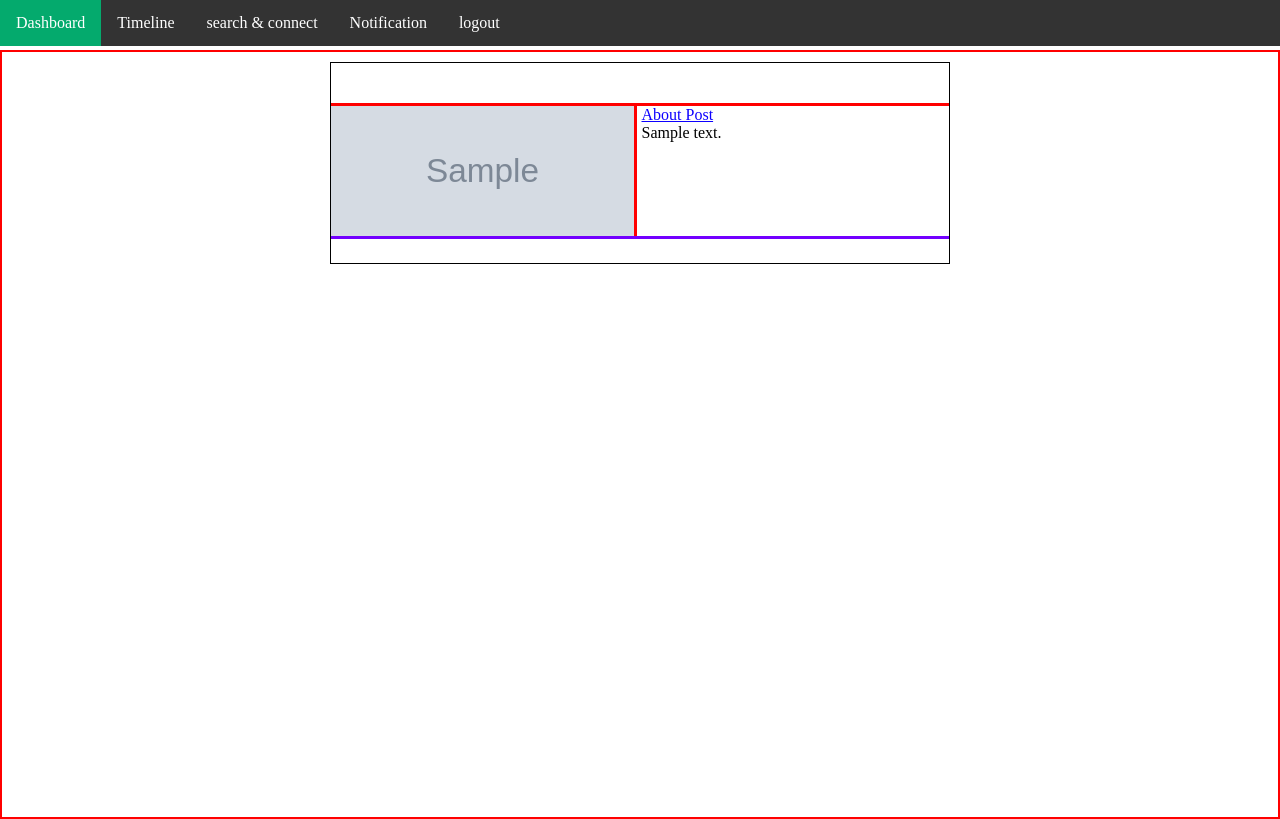
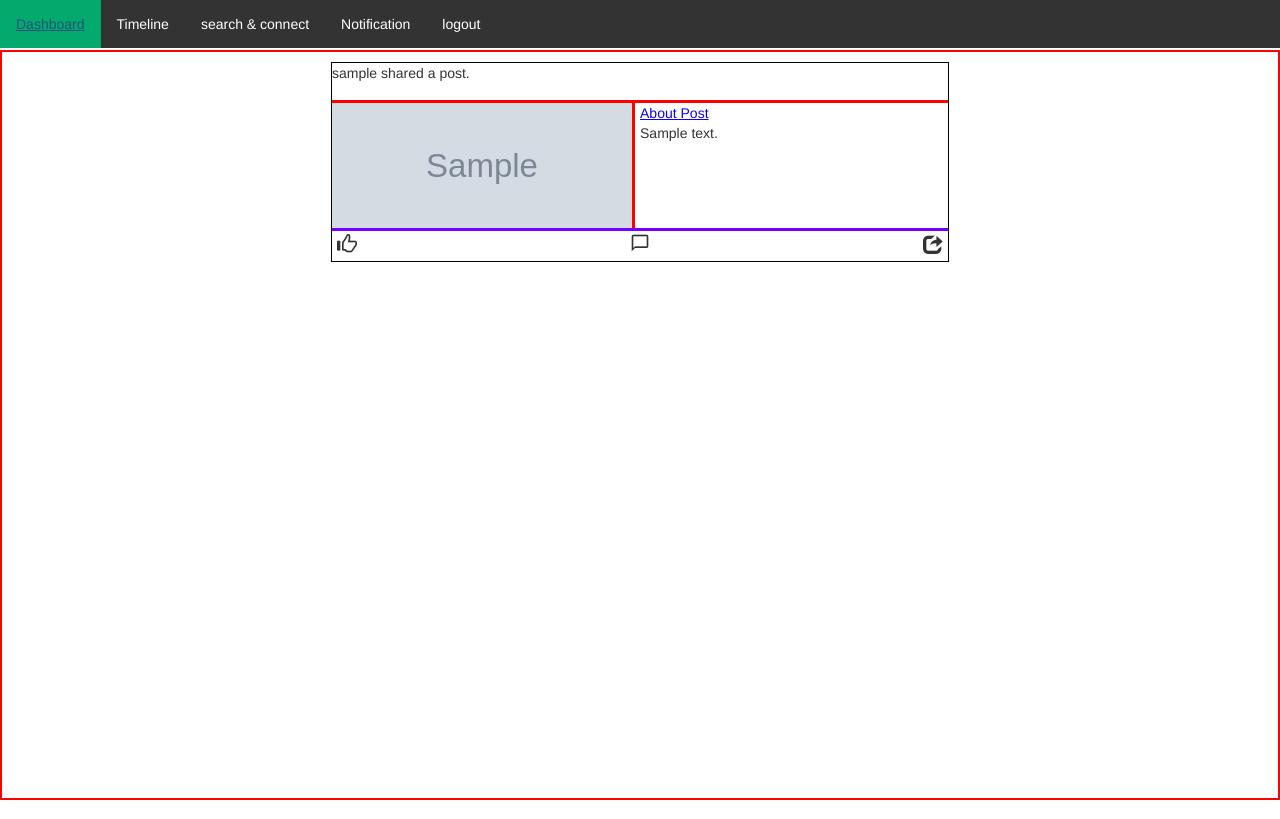
Before and after one commit to mkkotlin/ConnectNest, a Django app: page /timeline/ in a window 1280 px wide. Run offline with Django 5.2, Linux system fonts and the light colour scheme; a user stored in the database is signed in; tables that the repository leaves empty hold one stand-in row (values such as "Sample post"); grey boxes marked "Sample" are stand-in pictures; some libraries are stand-ins or nearby versions.

Commit message:
UI changes

```diff
--- a/templates/timelines/timeline.html
+++ b/templates/timelines/timeline.html
@@ -1,19 +1,32 @@
 {% extends 'nav.html' %}
 
-
 {% block content %}
+  <head>
+    <meta name="viewport" content="width=device-width, initial-scale=1">
+    <link rel="stylesheet" href="https://maxcdn.bootstrapcdn.com/bootstrap/3.3.7/css/bootstrap.min.css">
+    <script src="https://ajax.googleapis.com/ajax/libs/jquery/3.2.1/jquery.min.js"></script>
+    <script src="https://maxcdn.bootstrapcdn.com/bootstrap/3.3.7/js/bootstrap.min.js"></script>
+    <script src='https://kit.fontawesome.com/a076d05399.js' crossorigin='anonymous'></script>
+    <link href="https://fonts.googleapis.com/icon?family=Material+Icons" rel="stylesheet">
+  </head>
 <body>
     <div class="body-container">
         {% for p in post_data %}
         <div class="post-container">
-            <div class="post-info"></div>
+            <div class="post-info">
+                <p>{{p.user}} shared a post.</p>
+            </div>
             <div class="img-cont-wrapper">
                 {% if p.image %}
                 <img class="post-image" src="{{p.image.url}}">
                 {% endif %}
                 <div class="post-content"><span style="color: rgb(13, 0, 255); text-decoration: underline;">About Post</span><br> {{p.content}}</div>
             </div>
-            <div class="post-fotter"></div>
+            <div class="post-footer">
+                <span id="like-btn" class="glyphicon" style='font-size:20px;'>&#xe125;</span>
+                <span id="comment-btn"><i class="material-icons" style='font-size:20px;'>chat_bubble_outline</i></span>
+                <span id="share-btn" class="glyphicon" style='font-size:20px;'>&#xe066;</span>
+            </div>
         </div>
         {% endfor %}
     </div>
@@ -24,6 +37,11 @@
     }
     img{
         border: none;
+    }
+    .post-footer{
+        display: flex;
+        justify-content: space-between;
+        padding: 2px 5px 0px 5px;
     }
     .img-cont-wrapper{
         display: flex;
```
